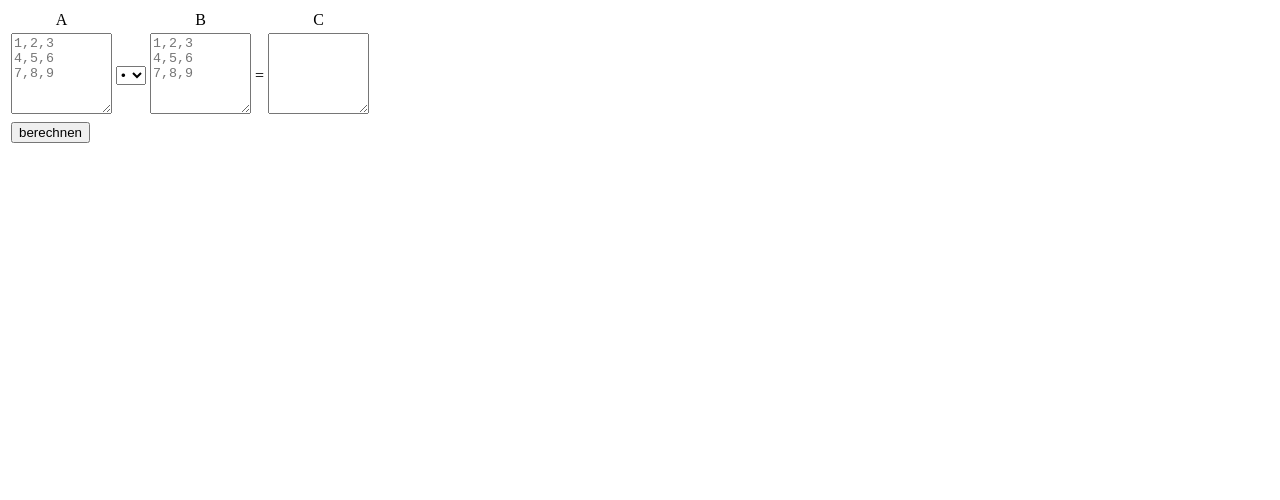
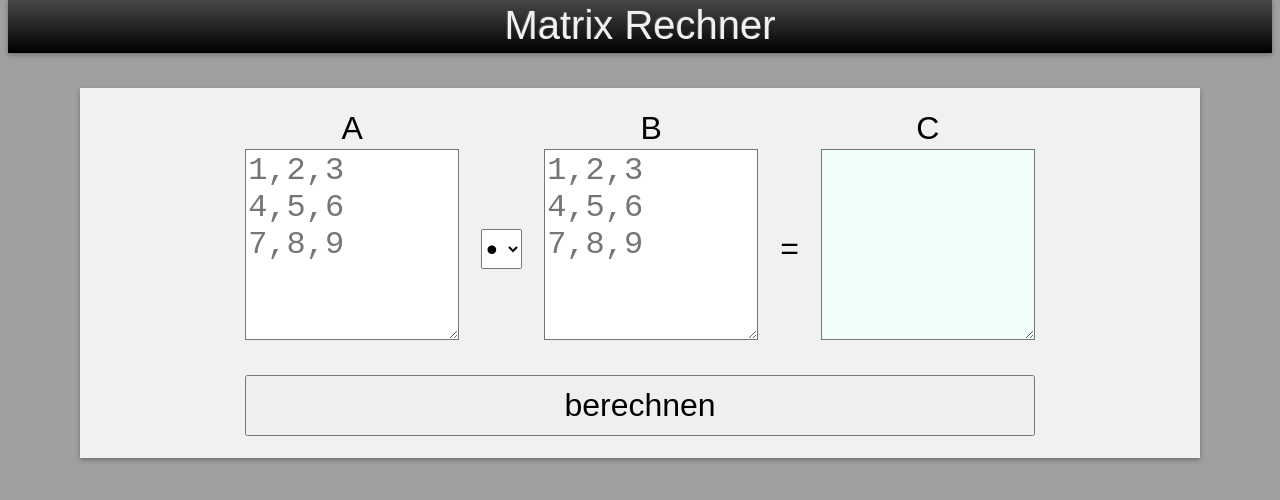
Before and after one commit to erku3d/seminar_web, a plain HTML site: page matrix_mul/html/index.html in a window 1280 px wide. Drawn offline with Linux system fonts and the light colour scheme.

Commit message:
zwischenvortrag

```diff
--- a/matrix_mul/html/index.html
+++ b/matrix_mul/html/index.html
@@ -2,10 +2,11 @@
 <html lang="de">
   <head>
     <meta charset="utf-8">
-    <title>Matrixmultiplikation</title>
+    <title>Matrix Rechner</title>
     <script type="text/javascript">
 
         window.onload = function(e) {
+            //funtkioniert nicht bei jedem Browser!
             document.getElementById("mat_A").placeholder = "1,2,3\n4,5,6\n7,8,9";
             document.getElementById("mat_B").placeholder = "1,2,3\n4,5,6\n7,8,9";
         };
@@ -39,6 +40,7 @@
                 }
                 //entfernt Leerzeichen etc. von den einzelnen Elementen
                 //TODO prüfen, ob das notwendig ist
+                //TODO prüfen ob zahl
                 for(j=0; j<row.length; j++)
                     row[j] = row[j].trim();
 
@@ -116,10 +118,96 @@
 
 		}
     </script>
+    <style type="text/css">
+    * { box-sizing: border-box; }
+    html {
+    	min-height: 100%;
+    	font-size: 100%;
+    }
+
+    body {
+        background-color:#a0a0a0;
+        font-family: Avenir, Arial, sans-serif;
+        text-align:justify;
+    }
+
+    header#page_header{
+        position: relative;
+        top: -10px;
+    	width:100%;
+
+        padding: 5px 25px 5px 25px; /* 20px 20px 20px;*/
+        margin: 0 0 2% 0;
+
+        text-align: center;
+        font-size: 2.5rem;
+        color:#f1f1f1;
+        text-shadow: -1px -1px #4a4a4a ;
+
+        background-color:#4a4a4a;
+        box-shadow: 0px 2px 5px rgba(0,0,0,0.3);
+        background: linear-gradient(#4a4a4a, black); /* Standard syntax */
+
+    }
+
+    section, textarea, button, select {
+        font-size: 2rem;
+    }
+
+    section{
+        width:90%;
+        height:auto;
+        max-width: 70rem;
+
+        margin-right: auto;
+        margin-left: auto;
+
+        width:100%;
+
+    	padding: 20px 20px 20px 20px;
+
+        background-color:#f1f1f1;
+    	box-shadow: 0px 2px 5px rgba(0,0,0,0.3);
+
+    }
+
+    table{
+        margin-left: auto;
+        margin-right: auto;
+    }
+    tr#head{
+        text-align: center;
+    }
+
+    td{
+        padding: 0 10px 0 10px;
+    }
+
+    textarea{
+        background-color:#ffffff;
+        /*box-shadow: 0px 0px 5px #dc4e00;*/
+    }
+
+    textarea#mat_c{
+        background-color:#f1fff9;
+    }
+
+    button#btn{
+        width: 100%;
+        padding: 10px 0 10px 0;
+        margin-top: 25px;
+    }
+    </style>
   </head>
   <body>
-    <table>
-        <tr align="center">
+
+    <header id="page_header">
+        Matrix Rechner
+    </header>
+
+    <section>
+            <table >
+                <tr id="head">
                     <td>A</td>
                     <td></td>
                     <td>B</td>
@@ -140,12 +228,9 @@
                     <td><textarea id="mat_c" rows="5" cols="10" autocomplete="off" wrap="off" readonly ></textarea></td>
                 </tr>
                 <tr>
-            <td><button type="button" id="btn" onclick="sendRequest()" >berechnen</button></td>
-            <td></td>
-            <td></td>
-            <td></td>
-            <td></td>
+                    <td colspan="5"><button type="button" id="btn" onclick="sendRequest()" >berechnen</button></td>
                 </tr>
             </table>
+    </section>
   </body>
 </html>
```
Also changed, not shown: matrix_mul/html/color_scheme.jpg (added), zwischenvortrag/Rust_Logo.svg (added), zwischenvortrag/demo.jpg (added), zwischenvortrag/iron.png (added), zwischenvortrag/youtube_logo.svg (added), 8 other files. Lines whose indentation alone changed are shown as unchanged.
